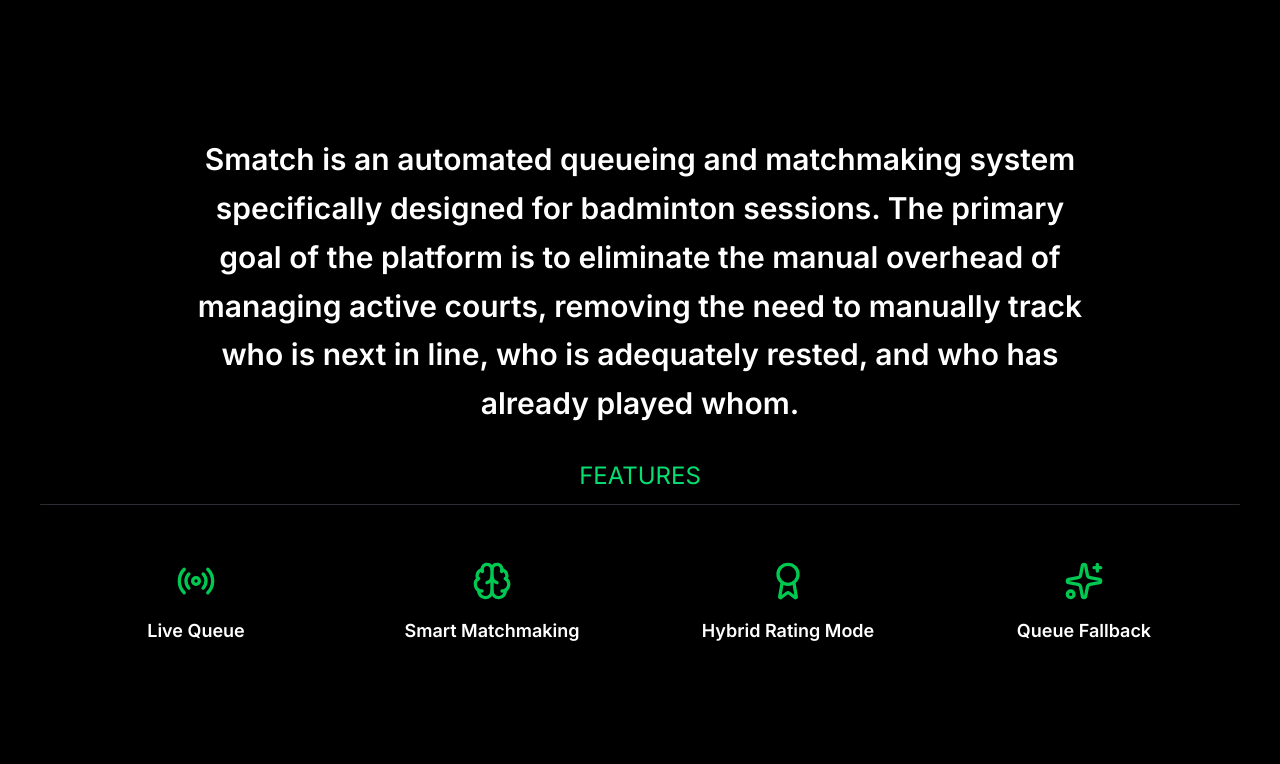
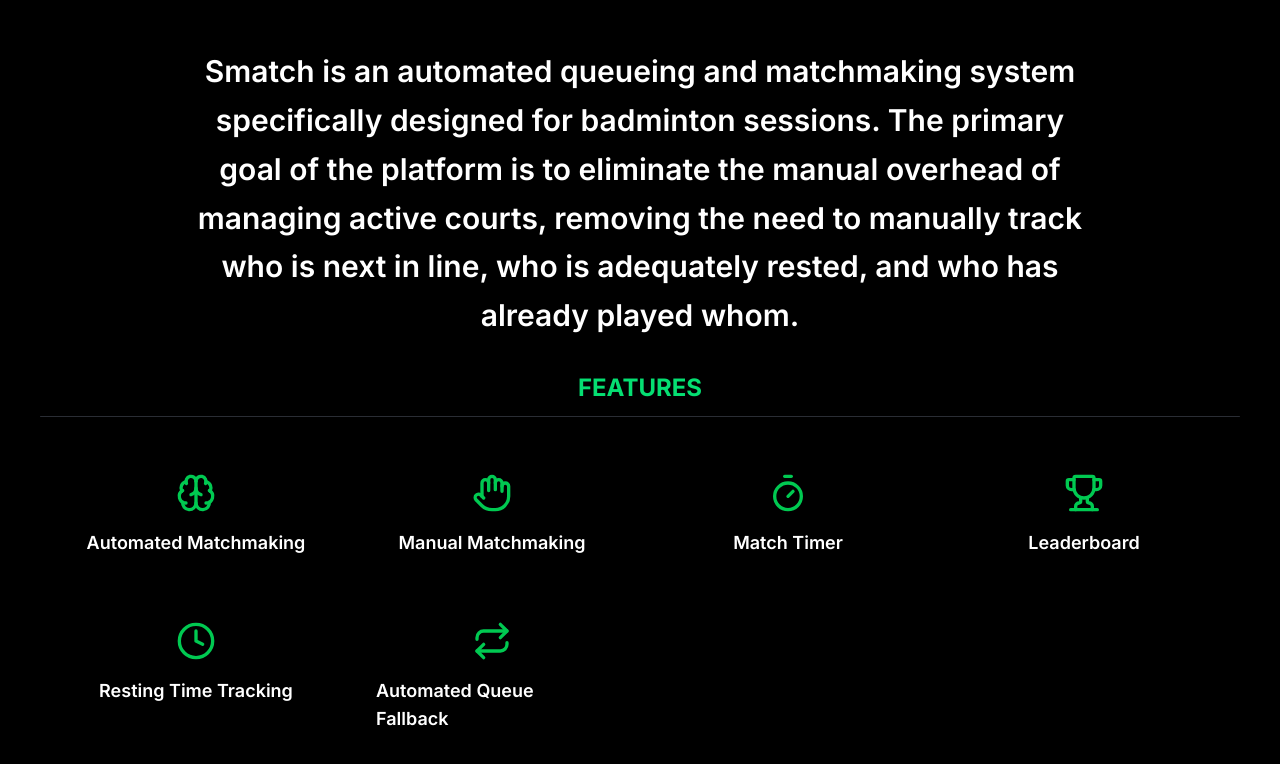
Before and after one commit to Gaeano/project-smatch, a Next.js app: page / in a window 1280 px wide. Shown: the part 802-1566 px from the top of the page. Built offline with nearby package versions, Linux system fonts and the light colour scheme.

Commit message:
feat: added more features and added a back to top button

```diff
--- a/app/page.tsx
+++ b/app/page.tsx
@@ -2,7 +2,7 @@
 import Link from "next/link";
 import { useState, useEffect } from "react";
 import Image from "next/image";
-import { Radio, Brain, Award, Sparkles } from "lucide-react"; // swapped invalid icons
+import { Brain, Hand, Timer, Trophy, Clock, Repeat, ArrowUp } from "lucide-react";
 
 type Feature = { title: string; desc: string; icon: React.ReactNode };
 
@@ -14,10 +14,36 @@
 ];
 
 const features: Feature[] = [
-  { title: "Live Queue", desc: "See who's up next without asking around.", icon: <Radio className="w-10 h-10 text-green-500" /> },
-  { title: "Smart Matchmaking", desc: "Automatically pair players based on skill and rest time.", icon: <Brain className="w-10 h-10 text-green-500" /> },
-  { title: "Hybrid Rating Mode", desc: "Pair players of different skill tiers using a hidden MMR-style rating system.", icon: <Award className="w-10 h-10 text-green-500" /> },
-  { title: "Queue Fallback", desc: "Automatically advances the queue if the Queue Master is currently playing a match.", icon: <Sparkles className="w-10 h-10 text-green-500" /> },
+  {
+    title: "Automated Matchmaking",
+    desc: "Forms balanced matches automatically based on rest time, games played, and skill.",
+    icon: <Brain className="w-10 h-10 text-green-500" />,
+  },
+  {
+    title: "Manual Matchmaking",
+    desc: "Hand-pick who plays who whenever you want to bypass the queue.",
+    icon: <Hand className="w-10 h-10 text-green-500" />,
+  },
+  {
+    title: "Match Timer",
+    desc: "Tracks how long each match has been running, per court.",
+    icon: <Timer className="w-10 h-10 text-green-500" />,
+  },
+  {
+    title: "Leaderboard",
+    desc: "Wins, losses, win rate, and performance rating — updated automatically.",
+    icon: <Trophy className="w-10 h-10 text-green-500" />,
+  },
+  {
+    title: "Resting Time Tracking",
+    desc: "Keeps rest time factored into every matchmaking decision, automatically.",
+    icon: <Clock className="w-10 h-10 text-green-500" />,
+  },
+  {
+    title: "Automated Queue Fallback",
+    desc: "Keeps the queue moving even when the queue master is mid-match.",
+    icon: <Repeat className="w-10 h-10 text-green-500" />,
+  },
 ];
 
 function FeatureItem({ icon, title, onClick }: { icon: React.ReactNode; title: string; onClick: () => void }) {
@@ -100,6 +126,7 @@
   const handleScroll = (e: React.MouseEvent<HTMLAnchorElement>) => {
     e.preventDefault();
     document.getElementById("features")?.scrollIntoView({ behavior: "smooth" });
+    document.getElementById("section-one")?.scrollIntoView({behavior: "smooth"});
   };
 
   return (
@@ -121,7 +148,7 @@
         <div className="absolute inset-0 bg-black/40" />
       </div>
 
-      <section className="relative flex flex-col z-10 items-center justify-center text-center min-h-screen w-full">
+      <section id="section-one" className="relative flex flex-col z-10 items-center justify-center text-center min-h-screen w-full">
         <h1 className="text-5xl lg:text-9xl font-black mb-6 uppercase tracking-tight text-white font-bebas">Smatch</h1>
         <div id="buttons" className="flex flex-col sm:flex-row gap-4 p-1">
           <Link href="/signup" className="px-6 py-3 bg-primary-buttons text-white font-bold rounded-lg hover:bg-hoverButtons transition-colors font-inter">
@@ -141,7 +168,7 @@
         </div>
 
       <div className="w-full flex flex-col items-center mb-10">
-        <h2 className="text-2xl text-green-400 uppercase ">Features</h2>
+        <h2 className="text-2xl text-green-400 uppercase font-bold">Features</h2>
         <div className="w-300 h-px bg-gray-500/40 rounded-full mt-3" />
       </div>
 
@@ -160,6 +187,13 @@
           <FeatureModal feature={selectedFeature} isOpen={isModalOpen} onClose={closeModal} />
         )}
       </section>
+
+      <a href="#section-one" onClick={handleScroll} className="fixed bottom-8 right-8 p-4 rounded-full border-zinc-800 border-2 hover:-translate-y-1 cursor-pointer hover:transition-transform hover:bg-zinc-700/40">
+        <ArrowUp className="text-white w-6 h-6" />
+
+      </a>
+
+
     </main>
   );
 }
```
